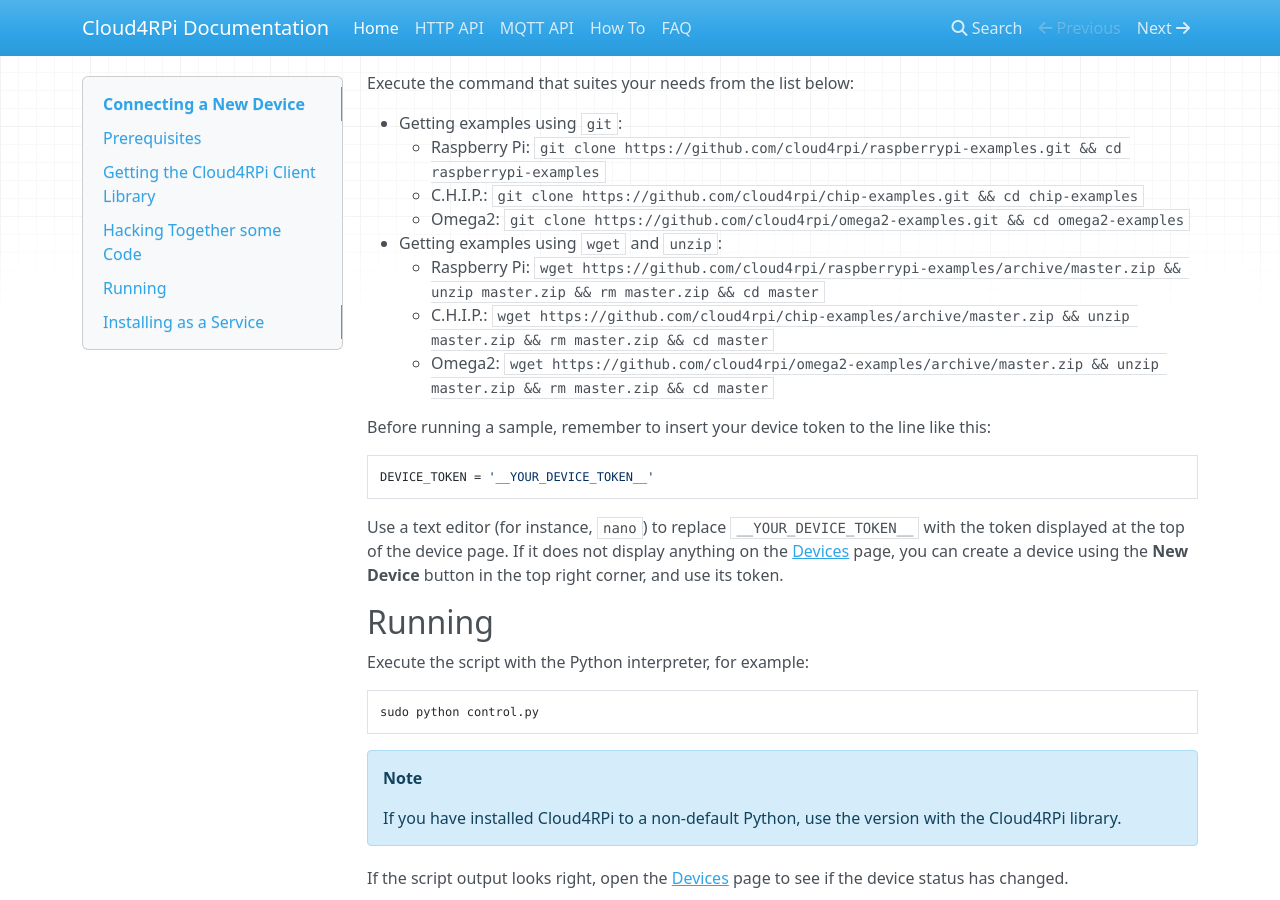
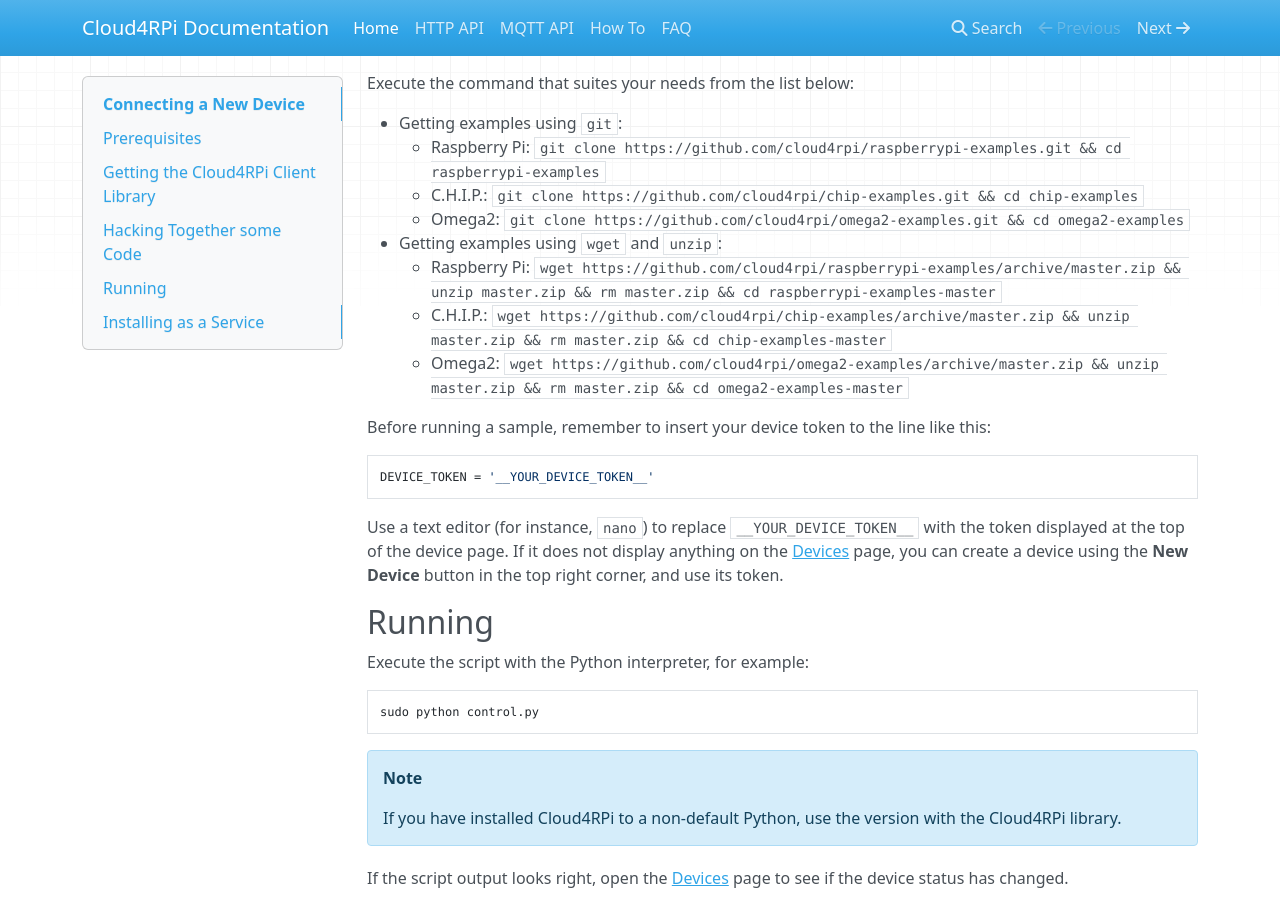
Before and after one commit to cloud4rpi/docs, an MkDocs documentation site: the page built from docs/index.md, in a window 1280 px wide and 900 px high, scrolled down 1500 px. Built offline with MkDocs 1.6.1, drawn with Linux system fonts in a browser that asks for light colours; nearby versions of some CDN libraries; old or Windows-style settings are respelled for this version of MkDocs.

Commit message:
small fix

```diff
--- a/docs/index.md
+++ b/docs/index.md
@@ -71,9 +71,9 @@
     - C.H.I.P.: `git clone https://github.com/cloud4rpi/chip-examples.git && cd chip-examples`
     - Omega2: `git clone https://github.com/cloud4rpi/omega2-examples.git && cd omega2-examples`
 - Getting examples using `wget` and `unzip`:
-    - Raspberry Pi: `wget https://github.com/cloud4rpi/raspberrypi-examples/archive/master.zip && unzip master.zip && rm master.zip && cd master`
-    - C.H.I.P.: `wget https://github.com/cloud4rpi/chip-examples/archive/master.zip && unzip master.zip && rm master.zip && cd master`
-    - Omega2: `wget https://github.com/cloud4rpi/omega2-examples/archive/master.zip && unzip master.zip && rm master.zip && cd master`
+    - Raspberry Pi: `wget https://github.com/cloud4rpi/raspberrypi-examples/archive/master.zip && unzip master.zip && rm master.zip && cd raspberrypi-examples-master`
+    - C.H.I.P.: `wget https://github.com/cloud4rpi/chip-examples/archive/master.zip && unzip master.zip && rm master.zip && cd chip-examples-master`
+    - Omega2: `wget https://github.com/cloud4rpi/omega2-examples/archive/master.zip && unzip master.zip && rm master.zip && cd omega2-examples-master`
 
 Before running a sample, remember to insert your device token to the line like this:
 
```
